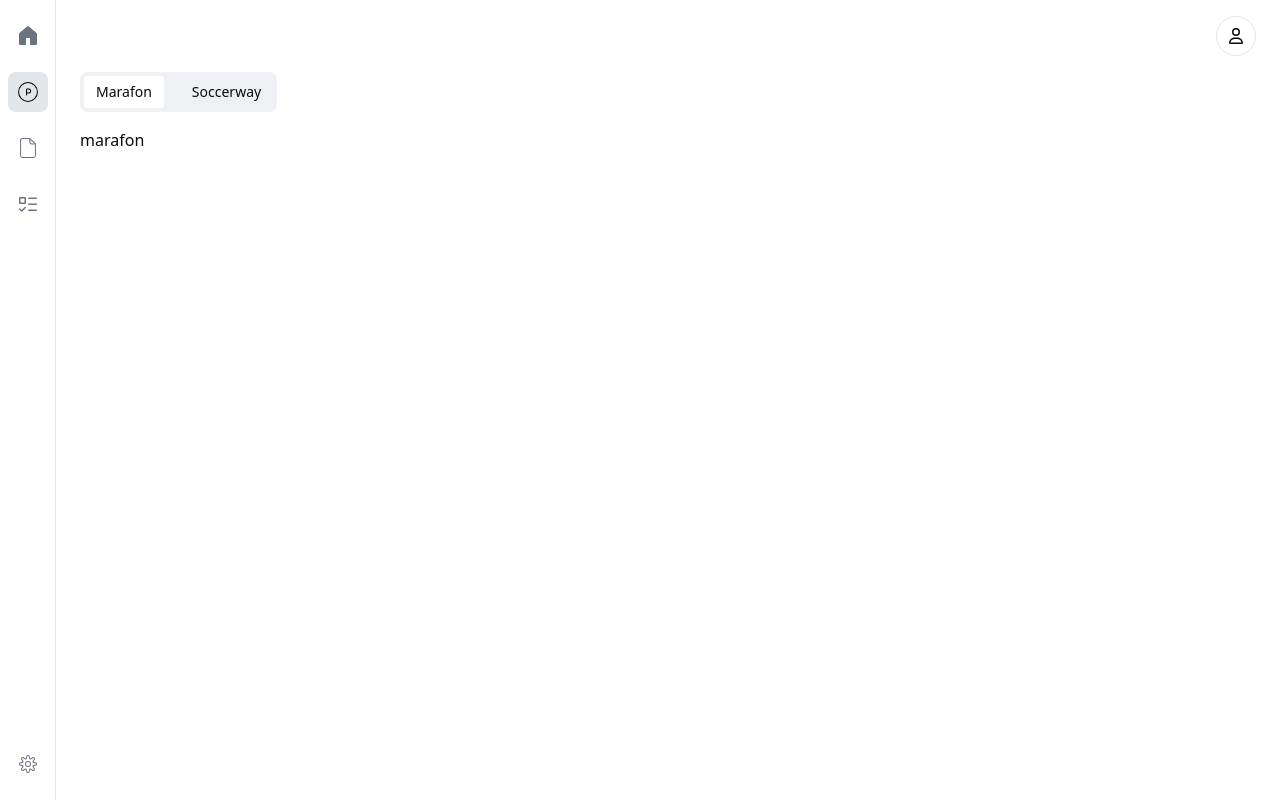
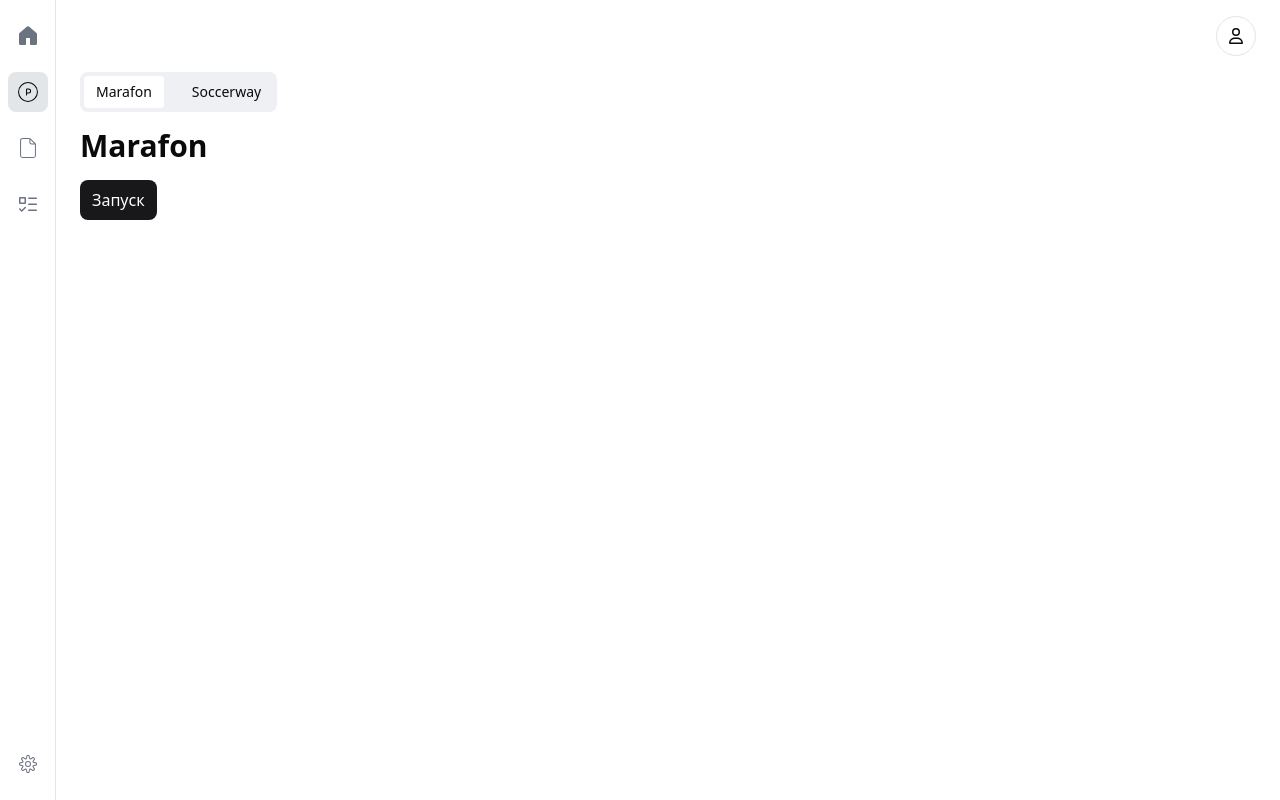
Before and after one commit to zollidan/esmeralda-frontend, a Next.js app: page /parsers/marafon in a window 1280 px wide. Built offline with nearby package versions, Linux system fonts and the light colour scheme.

Commit message:
feat: post req to API

```diff
--- a/app/parsers/[parser]/page.tsx
+++ b/app/parsers/[parser]/page.tsx
@@ -1,11 +1,45 @@
-const ParserPage = ({ params }: { params: { parser: string } }) => {
-    const parser = params.parser
+'use client'
 
-    return (
-        <div className="px-6">
-            {parser}
-        </div>
-    )
+import { use } from "react"
+
+const ParserPage = ({ params }: { params: Promise<{ parser: string }> }) => {
+    const { parser } = use(params)
+
+    const launchParser = async (parser: string) => {
+        const response = await fetch(`/api/parsers/${parser}`, {
+            method: 'POST',
+            headers: {
+                'Content-Type': 'application/json',
+            },
+            body: JSON.stringify({ parser }),
+        })
+
+        const data = await response.json()
+        console.log(data)
+    }
+
+    if (parser === 'marafon') {
+        return (
+            <div className="space-y-4 px-6">
+                <h1 className="font-bold text-3xl">Marafon</h1>
+                <button
+                    type='button'
+                    onClick={() => launchParser(parser)}
+                    className="px-3 py-2 text-white rounded-lg bg-zinc-900 hover:bg-zinc-800 transition-colors"
+                >
+                    Запуск
+                </button>
+            </div>
+        )
+    }
+
+    if (parser === 'soccerway') {
+        return (
+            <div className="px-6">
+                {parser}
+            </div>
+        )
+    }
 }
 
 export default ParserPage
```
